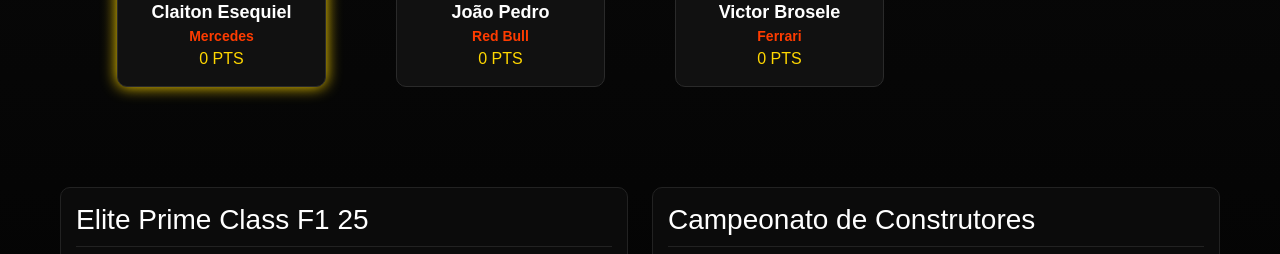
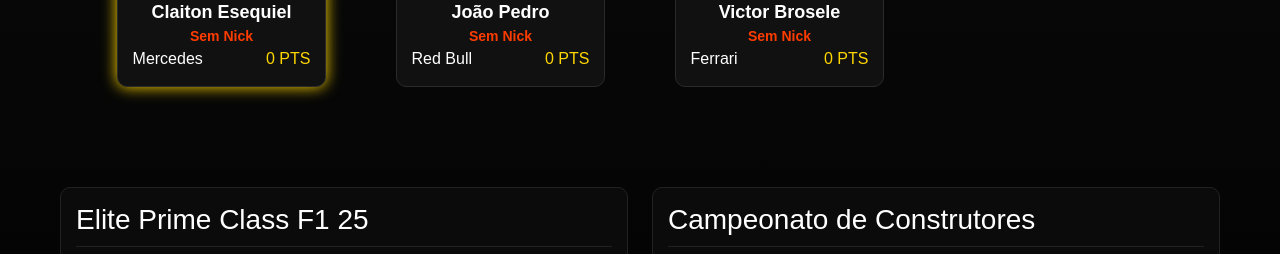
Before and after one commit to JosunoBR/elite-racing-league, a website: page index.html in a window 1280 px wide. Shown: the part 1120-1374 px from the top of the page. Drawn offline with nearby package versions, Linux system fonts and the light colour scheme.

Commit message:
aperfeiçoamento de manupulação de equipes e tabelas

```diff
--- a/data/runtime-state.json
+++ b/data/runtime-state.json
@@ -1,6 +1,6 @@
 {
   "version": 1,
-  "updatedAt": "2026-04-20T20:11:33.345Z",
+  "updatedAt": "2026-04-20T20:44:01.013Z",
   "grids": [
     {
       "id": "grid1",
@@ -76,7 +76,7 @@
           "id": 4,
           "pilotId": "30",
           "nome": "Josué Nogueira",
-          "equipe": "Redbull",
+          "equipe": "redbull",
           "etapas": [
             "35",
             "35",
--- a/js/app.js
+++ b/js/app.js
@@ -1,12 +1,7 @@
-if (typeof pilotRegistry !== "undefined" && pilotRegistry.initFromPilotosJS) {
-  pilotRegistry.initFromPilotosJS();
-}
-
 // ========== LISTENERS PARA REATIVIDADE E MONITORAMENTO ==========
 
 // Listener para reatividade em mesma aba
 window.addEventListener('gridUpdated', function(event) {
-  console.log('[app.js] Detectado atualização de grids', event.detail);
   setTimeout(function() {
     renderizarTabelas();
   }, 100);
@@ -22,17 +17,6 @@ window.addEventListener('persistenceFailure', function(event) {
   document.body.appendChild(notification);
   setTimeout(function() { notification.remove(); }, 5000);
 });
-
-function escapeHtml(str) {
-  return String(str || '').replace(/&/g, '&').replace(/</g, '<').replace(/>/g, '>');
-}
-
-function getEditableGrids() {
-  if (typeof loadEditableGrids === "function") {
-    return loadEditableGrids();
-  }
-  return [];
-}
 
 function calculateGridRowTotal(row) {
   if (!row || !Array.isArray(row.etapas)) {
@@ -63,34 +47,24 @@ function getGridRowsWithTotals(grid) {
 // Agrupa pontos por equipe e retorna lista ordenada por total
 function getConstructorStandings(rows) {
   const map = {};
-  rows.forEach(function(row) {
-    const team = String(row.equipe || "").trim();
-    if (!team) return;
-    if (!map[team]) map[team] = 0;
-    map[team] += row.total;
+  rows.forEach(function (row) {
+    const originalTeamName = String(row.equipe || "").trim();
+    if (!originalTeamName) return;
+    const normalizedKey = originalTeamName.toLowerCase();
+    if (!map[normalizedKey]) {
+      map[normalizedKey] = { total: 0, originalName: originalTeamName };
+    }
+    map[normalizedKey].total += row.total;
   });
-  return Object.entries(map)
-    .map(function([team, pts]) { return { equipe: team, total: pts }; })
-    .sort(function(a, b) { return b.total - a.total || a.equipe.localeCompare(b.equipe); });
+  return Object.values(map)
+    .map(function (data) { return { equipe: data.originalName, total: data.total }; })
+    .sort(function (a, b) { return b.total - a.total || a.equipe.localeCompare(b.equipe); });
 }
 
 function formatTeamName(team) {
   const normalizedTeam = String(team || "").trim().toLowerCase();
-  const teamNames = {
-    redbull: "Red Bull",
-    ferrari: "Ferrari",
-    mercedes: "Mercedes",
-    astonmartin: "Aston Martin",
-    kicksauber: "Kick Sauber",
-    alpine: "Alpine",
-    haas: "Haas",
-    mclaren: "McLaren",
-    rb: "RB",
-    williams: "Williams"
-  };
-
-  if (teamNames[normalizedTeam]) {
-    return teamNames[normalizedTeam];
+  if (typeof F1_TEAMS !== 'undefined' && F1_TEAMS[normalizedTeam]) {
+    return F1_TEAMS[normalizedTeam];
   }
   return String(team || "").trim();
 }
@@ -113,7 +87,7 @@ function renderizarTabelas() {
     return;
   }
 
-  const grids = getEditableGrids();
+  const grids = loadEditableGrids();
   tabsContainer.innerHTML = "";
   gridsContainer.innerHTML = "";
 
@@ -135,81 +109,56 @@ function renderizarTabelas() {
 
     // 1. Montar HTML do Carrossel do Grid
     const topPilotos = rows.slice(0, 10);
-    let swiperHtml = "";
-    if (topPilotos.length > 0) {
-      const slides = topPilotos.map((piloto, i) => {
-        const leaderClass = i === 0 ? "leader-card" : "";
-        const pilotImage = (piloto.pilotId && pilotRegistry.getImage(piloto.pilotId)) || "fotosmenu/logo.png";
-        return `<div class="swiper-slide"><div class="card-piloto ${leaderClass}"><img src="${pilotImage}" onerror="this.src='fotosmenu/logo.png'" class="img-click"><div class="card-body"><div class="nome">${escapeHtml(piloto.nome)}</div><div class="equipe">${escapeHtml(formatTeamName(piloto.equipe) || "Sem equipe")}</div><div class="points">${formatPoints(piloto.total)} PTS</div></div></div></div>`;
-        const fullPilot = piloto.pilotId ? pilotRegistry.getById(piloto.pilotId) : null;
-        const pilotNick = fullPilot ? fullPilot.nick : '';
-        return `<div class="swiper-slide"><div class="card-piloto ${leaderClass}"><img src="${pilotImage}" onerror="this.src='fotosmenu/logo.png'" class="img-click"><div class="card-body"><div class="nome">${escapeHtml(piloto.nome)}</div><div class="equipe">${escapeHtml(pilotNick)}</div><div class="d-flex justify-content-between align-items-center"><span>${escapeHtml(formatTeamName(piloto.equipe) || "Sem equipe")}</span><span class="points">${formatPoints(piloto.total)} PTS</span></div></div></div></div>`;
-      }).join("");
-      swiperHtml = `
+    const swiperHtml = topPilotos.length > 0
+      ? `
         <div class="swiper">
           <div class="swiper-wrapper">
-            ${slides}
+            ${topPilotos.map((piloto, i) => {
+              const leaderClass = i === 0 ? "leader-card" : "";
+              const pilotImage = (piloto.pilotId && pilotRegistry.getImage(piloto.pilotId)) || "fotosmenu/logo.png";
+              const fullPilot = piloto.pilotId ? pilotRegistry.getById(piloto.pilotId) : null;
+              const pilotNick = fullPilot ? (fullPilot.nick || "Sem Nick") : "Sem Nick";
+              return `<div class="swiper-slide"><div class="card-piloto ${leaderClass}"><img src="${pilotImage}" onerror="this.src='fotosmenu/logo.png'" class="img-click"><div class="card-body"><div class="nome">${escapeGridHtml(piloto.nome)}</div><div class="equipe">${escapeGridHtml(pilotNick)}</div><div class="d-flex justify-content-between align-items-center"><span>${escapeGridHtml(formatTeamName(piloto.equipe) || "")}</span><span class="points">${formatPoints(piloto.total)} PTS</span></div></div></div></div>`;
+            }).join("")}
           </div>
           <div class="swiper-button-next"></div>
           <div class="swiper-button-prev"></div>
           <div class="swiper-pagination"></div>
         </div>
-      `;
-    } else {
-      swiperHtml = `<div class="text-center p-5 w-100">Nenhum piloto para exibir neste grid.</div>`;
-    }
+      `
+      : `<div class="text-center p-5 w-100">Nenhum piloto para exibir neste grid.</div>`;
 
     // 2. Montar HTML da Tabela do Grid
-    let rowsHtml = "";
-    if (rows.length) {
-      rowsHtml = rows.map((row) => {
+    const rowsHtml = rows.length
+      ? rows.map((row) => {
         const pilotImage = (row.pilotId && pilotRegistry.getImage(row.pilotId)) || "fotosmenu/logo.png";
         const teamClass = String(row.equipe || "").trim().toLowerCase().replace(/\s/g, '');
 
-        return `
-          <tr>
-            <td>
-              <div class="piloto-info">
-                <img src="${pilotImage}" class="foto-piloto" onerror="this.src='fotosmenu/logo.png'">
-                <span>${escapeHtml(row.nome)}</span>
-              </div>
-            </td>
-            <td><span class="${teamClass}">${escapeHtml(formatTeamName(row.equipe) || "-")}</span></td>
-            <td class="numero">${formatPoints(row.total)}</td>
-          </tr>`;
-      }).join("");
-    } else {
-      rowsHtml = "<tr><td colspan=\"3\" class=\"text-center\">Nenhum piloto cadastrado.</td></tr>";
-    }
+        return `<tr><td><div class="piloto-info"><img src="${pilotImage}" class="foto-piloto" onerror="this.src='fotosmenu/logo.png'"><span>${escapeGridHtml(row.nome)}</span></div></td><td><span class="${teamClass}">${escapeGridHtml(formatTeamName(row.equipe) || "")}</span></td><td class="numero">${formatPoints(row.total)}</td></tr>`;
+      }).join("")
+      : `<tr><td colspan="3" class="text-center">Nenhum piloto cadastrado.</td></tr>`;
 
     // 3. Montar HTML da Tabela de Construtores
     const constructors = getConstructorStandings(rows);
-    let constructorRowsHtml = "";
-    if (constructors.length) {
-      constructorRowsHtml = constructors.map(function(c, i) {
+    const constructorRowsHtml = constructors.length
+      ? constructors.map(function(c, i) {
         const teamClass = String(c.equipe || "").trim().toLowerCase().replace(/\s/g, '');
-        return `<tr>
-            <td class="numero">${i + 1}</td>
-            <td><span class="${teamClass}">${escapeHtml(formatTeamName(c.equipe))}</span></td>
-            <td class="numero">${formatPoints(c.total)}</td>
-          </tr>`;
-      }).join("");
-    } else {
-      constructorRowsHtml = "<tr><td colspan=\"3\" class=\"text-center\">Nenhuma equipe cadastrada.</td></tr>";
-    }
+        return `<tr><td class="numero">${i + 1}</td><td><span class="${teamClass}">${escapeGridHtml(formatTeamName(c.equipe))}</span></td><td class="numero">${formatPoints(c.total)}</td></tr>`;
+      }).join("")
+      : `<tr><td colspan="3" class="text-center">Nenhuma equipe cadastrada.</td></tr>`;
 
     // 4. Juntar Tudo e Inserir no HTML
     gridDiv.innerHTML = `
       <!-- CARROSSEL -->
       <div class="container mt-5">
-        <h1 class="title">🏁 Destaques de ${escapeHtml(grid.name || "Grid " + (index + 1))}</h1>
+        <h1 class="title">🏁 Destaques de ${escapeGridHtml(grid.name || "Grid " + (index + 1))}</h1>
         ${swiperHtml}
       </div>
 
       <!-- TABELA DE CLASSIFICAÇÃO -->
       <div class="classificacao-container">
         <div class="tabela">
-          <h3>${escapeHtml(grid.name || "Grid " + (index + 1))}</h3>
+          <h3>${escapeGridHtml(grid.name || "Grid " + (index + 1))}</h3>
           <table><thead><tr><th>Piloto</th><th>Equipe</th><th>Pontos</th></tr></thead><tbody>${rowsHtml}</tbody></table>
         </div>
         <div class="tabela tabela-construtores">
--- a/js/grid-storage.js
+++ b/js/grid-storage.js
@@ -2,6 +2,19 @@
   const STORAGE_KEY = "eliteRacingLeagueGridData";
   const STAGE_COUNT = 10;
   const DEFAULT_ROWS = 20;
+
+  const F1_TEAMS = {
+    redbull: "Red Bull",
+    ferrari: "Ferrari",
+    mercedes: "Mercedes",
+    astonmartin: "Aston Martin",
+    kicksauber: "Kick Sauber",
+    alpine: "Alpine",
+    haas: "Haas",
+    mclaren: "McLaren",
+    rb: "Racing Bulls",
+    williams: "Williams"
+  };
 
   function createDefaultHeaders() {
     return Array.from({ length: STAGE_COUNT }, (_, index) => `Etapa ${index + 1}`);
@@ -219,6 +232,7 @@
   window.GRID_STORAGE_KEY = STORAGE_KEY;
   window.GRID_STAGE_COUNT = STAGE_COUNT;
   window.GRID_DEFAULT_ROWS = DEFAULT_ROWS;
+  window.F1_TEAMS = F1_TEAMS;
   window.createDefaultGridHeaders = createDefaultHeaders;
   window.sanitizeGridNumericValue = sanitizeNumericValue;
   window.normalizeEditableGrids = normalizeEditableGrids;
--- a/js/pilot-registry.js
+++ b/js/pilot-registry.js
@@ -86,12 +86,6 @@
     return loadPilotRegistry();
   }
 
-  function initializeFromPilotosJS() {
-    // Desabilitado: o runtime-state.json (através do persisteRegistry)
-    // é agora a única fonte de verdade para os pilotos após a inicialização.
-    // Isso evita que pilotos deletados sejam recriados na interface do usuário.
-  }
-
   function findPilotIdByName(pilotName) {
     if (!pilotName) return null;
     const normalizedName = String(pilotName).trim().toLowerCase();
@@ -114,7 +108,6 @@
     removeImage: removePilotImage,
     removePilot: removePilot,
     getAll: getAllPilots,
-    findIdByName: findPilotIdByName,
-    initFromPilotosJS: initializeFromPilotosJS
+    findIdByName: findPilotIdByName
   };
 })();
```
Also changed, not shown: grid_edit.html (+13 -5 lines), server.js (+20 -5 lines).
